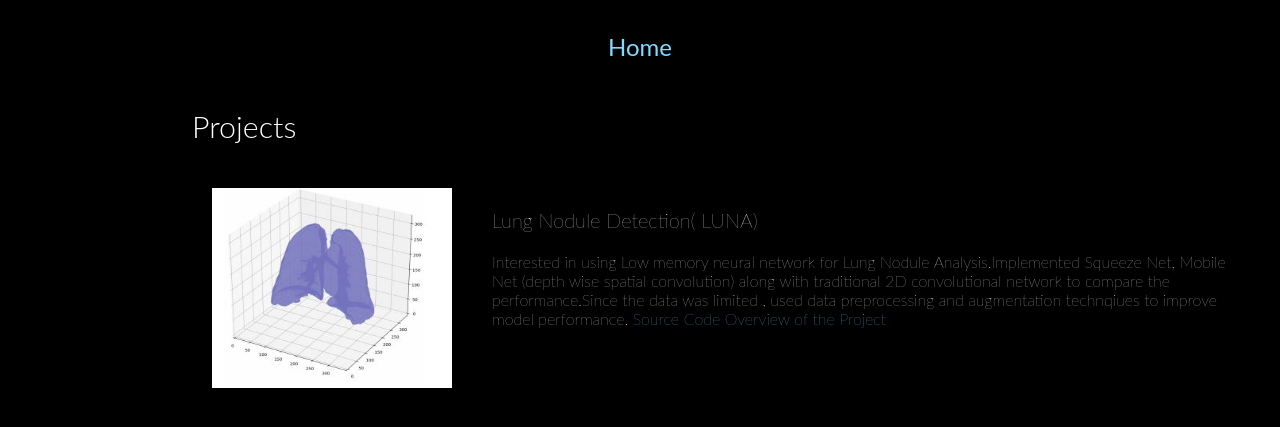
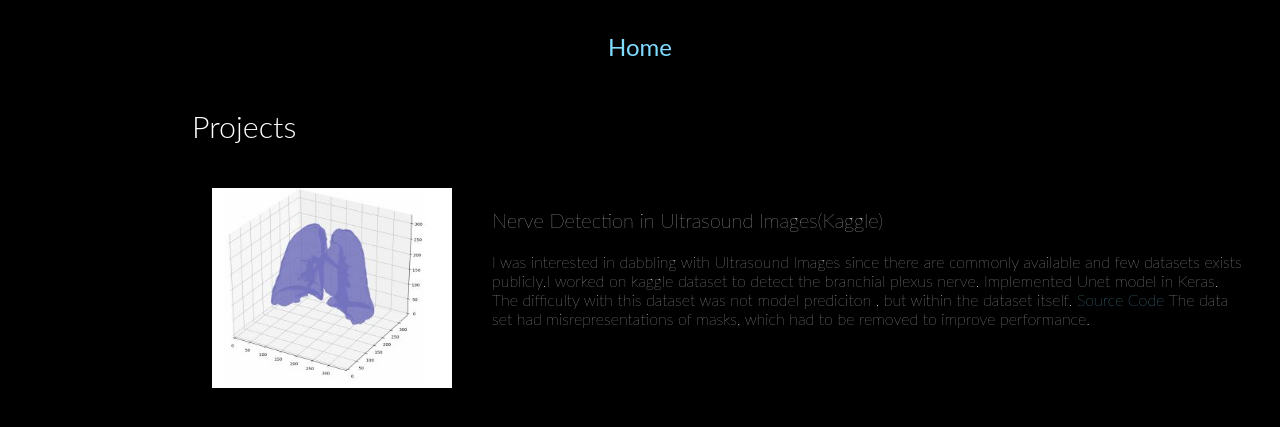
Before and after one commit to sailalitha96/sailalitha96.github.io, a Jekyll site: the page proj.html, which Jekyll copies as it is, in a window 1280 px wide and 900 px high, cut to the strip 0-427 px from the top of the window. Built offline with Jekyll 4.4.1, drawn with Linux system fonts in a browser that asks for light colours; nearby versions of some CDN libraries.

Commit message:
Update proj.html

```diff
--- a/proj.html
+++ b/proj.html
@@ -19,6 +19,20 @@
 
    <h4> Projects </h4>
 	<table width="120%" align="center" border="0" cellspacing="0" cellpadding="20">
+	<tr>
+              <td width="25%">
+                <div class="one">
+		<img src='/projects/masked3d.JPG' style="width:240px;height:200px;">
+		</div>
+              </td>
+	       <td valign="top" width="95%">
+		       <p>  Nerve Detection in Ultrasound Images(Kaggle) </p>
+<!-- 		       <p> <a href="https://ed.iitm.ac.in/~robotics_lab/"> SSN </a><br></p> -->
+		       <p2> I was interested in dabbling with Ultrasound Images since there are commonly available and few datasets exists publicly.I worked on kaggle dataset to detect the branchial plexus nerve. Implemented Unet model in Keras. The difficulty with this dataset was not model prediciton , but within the dataset itself.
+			       <a href="https://github.com/sailalitha96/ultrasound_segmentation">Source Code </a>The data set had misrepresentations of masks, which had to be removed to improve performance.</p2>
+
+		</td>
+	</tr>
 	<tr>
               <td width="25%">
                 <div class="one">
```
